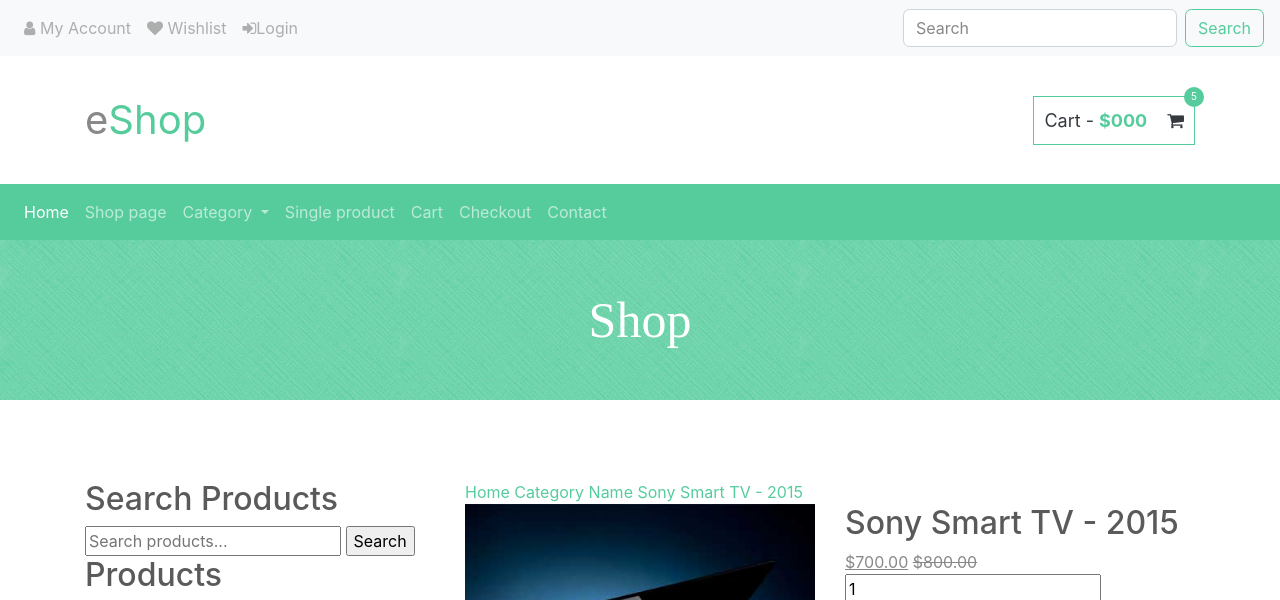
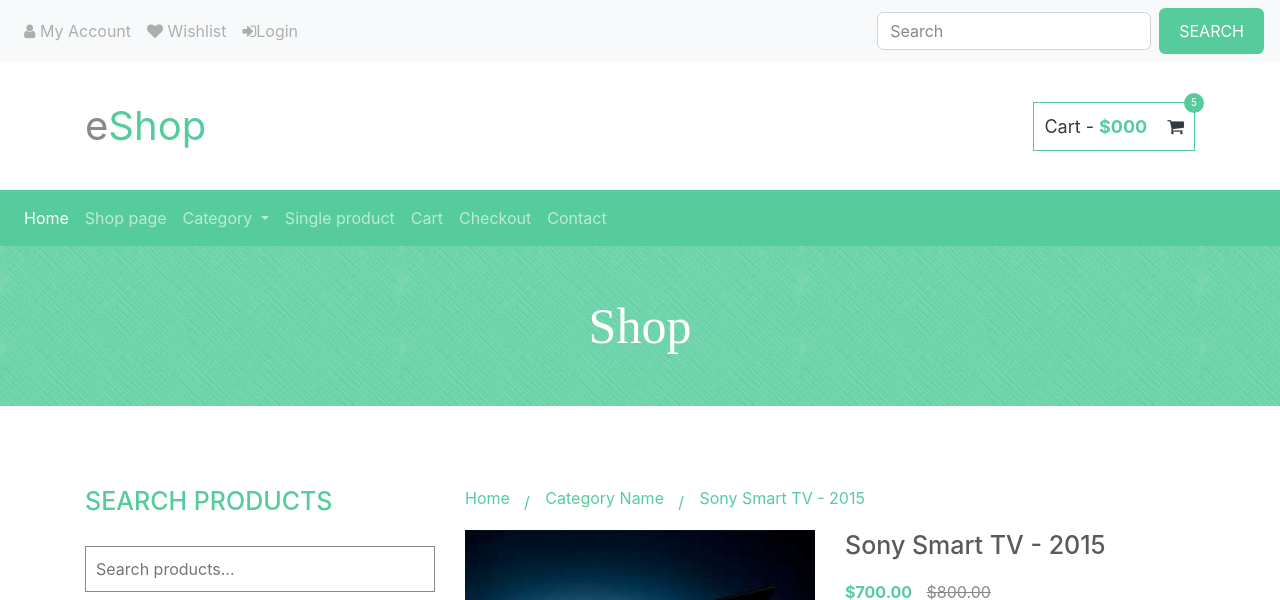
Before and after one commit to AndronovaYuliya/eShopProject, a PHP site: page /single-product.html in a window 1280 px wide. Shown: the top 600 px of the page. Run offline with PHP 8.4, Linux system fonts and the light colour scheme; some libraries are stand-ins or nearby versions.

Commit message:
add style single-product.html

```diff
--- a/css/style.css
+++ b/css/style.css
@@ -391,3 +391,163 @@ Start single-product-area
 /**
 End single-product-area
  */
+
+/**
+ Start single-product-area-big-title-area
+  */
+.sidebar-title {
+    color: #56CC9D;
+    font-size: 25px;
+    margin-bottom: 30px;
+    text-transform: uppercase;
+}
+.single-sidebar {
+    margin-bottom: 50px;
+}
+input[type="text"], input[type="password"], input[type="email"], textarea {
+    border: 1px solid #888;
+    padding: 10px;
+}
+input[type="submit"], button[type=submit] {
+    background: none repeat scroll 0 0 #56CC9D;
+    border: medium none;
+    color: #fff;
+    padding: 11px 20px;
+    text-transform: uppercase;
+}
+input[type="submit"]:hover, button[type=submit]:hover {background-color: #343a40}
+.single-sidebar input[type="text"] {
+    margin-bottom: 10px;
+    width: 100%;
+}
+.single-sidebar > ul {
+    list-style: outside none none;
+    margin: 0;
+    padding: 0;
+}
+.single-sidebar li {
+    border-bottom: 1px solid #f1f1f1;
+    padding: 10px 0;
+}
+.single-sidebar a {
+    display: block;
+}
+.thubmnail-recent {
+    margin-bottom: 30px;
+    overflow: hidden;
+}
+.recent-thumb {
+    float: left;
+    height: auto;
+    margin-right: 15px;
+    width: 63px;
+}
+.thubmnail-recent > h2 {
+    font-size: 20px;
+    margin-bottom: 10px;
+}
+.thubmnail-recent > h2 a {
+    color: #343a40;
+}
+.product-breadcroumb {
+    margin-bottom: 20px;
+}
+.product-breadcroumb > a {
+    margin-right: 31px;
+    position: relative;
+}
+.product-breadcroumb > a::before {
+    content: "/";
+    position: absolute;
+    right: -20px;
+    top: 2px;
+}
+.product-breadcroumb > a:last-child::before {
+    display: none;
+}
+.product-main-img {
+    margin-bottom: 20px;
+}
+.product-gallery {
+    margin-bottom: 25px;
+    margin-left: -15px;
+    overflow: hidden;
+}
+.product-gallery img {
+    height: auto;
+    margin-left: 15px;
+    width: 76px;
+}
+.product-name {
+    font-size: 25px;
+    margin-bottom: 20px;
+}
+.product-inner-price {
+    margin-bottom: 25px;
+}
+.product-inner-price > ins {
+    color: #56CC9D;
+    font-weight: 700;
+    margin-right: 10px;
+    text-decoration: none;
+}
+.product-inner-category {
+    margin-bottom: 30px;
+}
+.quantity {
+    float: left;
+    margin-right: 15px;
+}
+.quantity input[type="number"] {
+    border: 1px solid #56CC9D;
+    padding: 5px;
+    width: 50px;
+}
+div.quantity input.plus, div.quantity input.minus {
+     background: none repeat scroll 0 0 #56CC9D;
+     border: medium none;
+     color: #fff;
+     height: 25px;
+     line-height: 15px;
+     width: 25px;
+ }
+
+.product-tab {
+    border-bottom: 1px solid #888;
+    list-style: outside none none;
+    margin: 0 0 30px;
+    padding: 0;
+    text-align: center;
+}
+.product-tab li {
+    display: inline-block;
+}
+.product-tab li.active {
+    background: none repeat scroll 0 0 #56CC9D;
+}
+.product-tab li.active a {
+    color: #fff;
+}
+.product-tab li a {
+    color: #343a40;
+    display: block;
+    font-size: 16px;
+    padding: 10px 30px;
+}
+.product-tab li a:hover {
+    text-decoration: none;
+}
+.product-tab li a:focus {
+    text-decoration: none;
+}
+.submit-review label {
+    display: block;
+}
+.submit-review input[type="text"], .submit-review input[type="email"], .submit-review textarea {
+    margin-bottom: 20px;
+    width: 100%;
+}
+
+/**
+ End single-product-area-big-title-area
+  */
```
